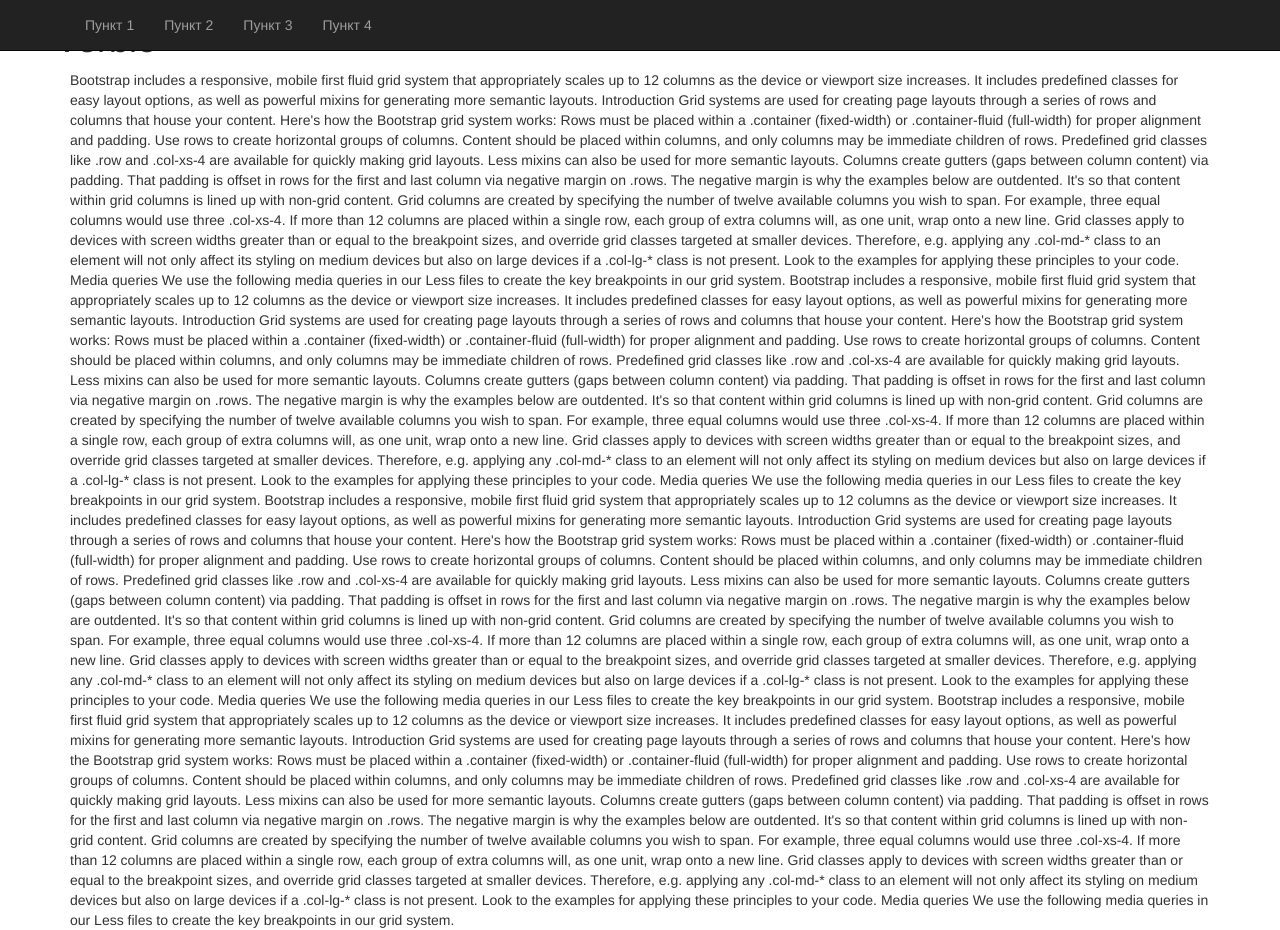
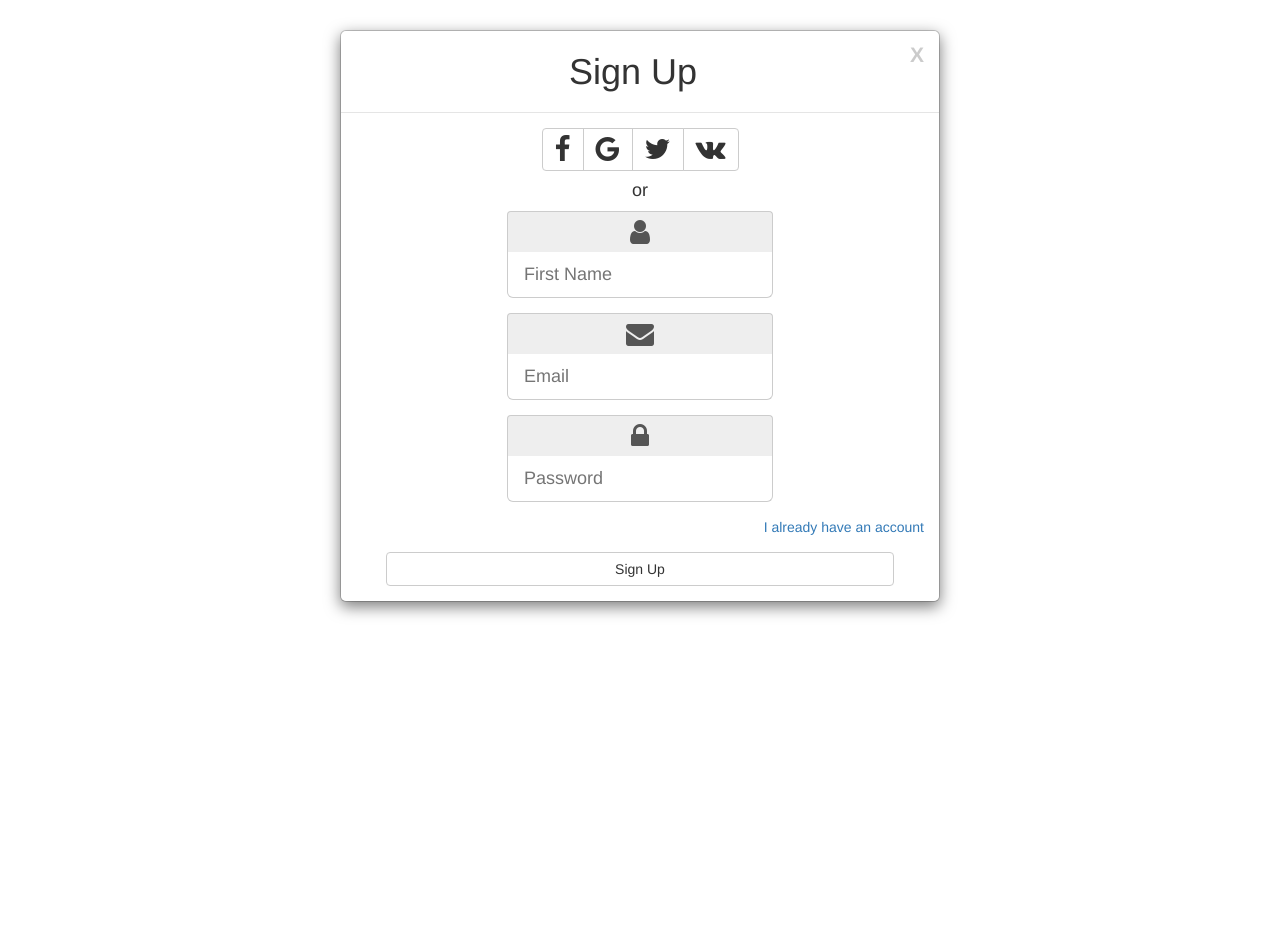
Before and after one commit to Gavrushuk/Verbio, a plain HTML site: page index.html in a window 1280 px wide. After the commit the page ends 800 px from the top, so only its background shows below. Drawn offline with nearby package versions, Linux system fonts and the light colour scheme.

Commit message:
Auth Window

```diff
--- a/index.html
+++ b/index.html
@@ -10,6 +10,7 @@
     <!-- Bootstrap -->
     <link href="css/bootstrap.css" rel="stylesheet">
     <link href="style.css" rel="stylesheet">
+    <link rel="stylesheet" href="https://maxcdn.bootstrapcdn.com/font-awesome/4.6.2/css/font-awesome.min.css">
 
     <!-- HTML5 shim and Respond.js for IE8 support of HTML5 elements and media queries -->
     <!-- WARNING: Respond.js doesn't work if you view the page via file:// -->
@@ -19,110 +20,79 @@
     <![endif]-->
   </head>
   <body>
-    <header class="container">
-        <div class="row">
-            <h1>Verbio</h1>
-            <div class="navbar navbar-inverse navbar-fixed-top">
-                <div class="container">
-                    <div class="navbar-header">
-                        <button type="button" class="navbar-toggle" data-toggle="collapse" data-target="#responsive-menu">
-                           <span class="sr-only"></span>
-                           <span class="icon-bar"></span>
-                           <span class="icon-bar"></span>
-                           <span class="icon-bar"></span>
-                        </button>
-                    </div>
-                    <div class="collapse navbar-collapse" id="responsive-menu">
-                        <ul class="nav navbar-nav">
-                            <li><a href="#">Пункт 1</a></li>
-                            <li><a href="#">Пункт 2</a></li>
-                            <li><a href="#">Пункт 3</a></li>
-                            <li><a href="#">Пункт 4</a></li>
-                        </ul>
+    <div class="container">
+        <div class="modal-dialog">
+            <div class="modal-content">
+                <div class="modal-header">
+                    <button type="button" class="close" arial-lable="Close">
+                        <span arial-hidden="true">X</span>
+                    </button>
+                    <h1 class="modal-title text-center">Sign Up</h1>
+                </div>
+                <div class="modal-body">
+                    <div class="container-fluid auto-form">
+                        <div class="row text-center row-span-2">
+                            <div class="btn-group">
+                                <button class="btn btn-default">
+                                    <i class="fa fa-facebook fa-2x"></i>
+                                </button>
+                                <button class="btn btn-default">
+                                    <i class="fa fa-google fa-2x"></i>
+                                </button>
+                                <button class="btn btn-default">
+                                    <i class="fa fa-twitter fa-2x"></i>
+                                </button>
+                                <button class="btn btn-default">
+                                    <i class="fa fa-vk fa-2x"></i>
+                                </button>
+                            </div>
+                        </div>
+                        <div class="row text-center row-span-2">
+                            <h4>or</h4>
+                        </div>
+                        <div class="row text-center">
+                            <form class="form-group">
+                                <div class="form-group input-signup">
+                                    <div class="btn-group">
+                                        <div class="input-style">
+                                            <i class="fa fa-2x fa-user"></i>
+                                        </div>
+                                        <input class="signup-input input-lg" type="text" name="first name" placeholder="First Name">
+                                    </div>
+                                </div>
+                                <div class="form-group input-signup">
+                                    <div class="btn-group">
+                                        <div class="input-style">
+                                            <i class="fa fa-2x fa-envelope"></i>
+                                        </div>
+                                        <input class="signup-input input-lg" type="email" name="email" placeholder="Email">
+                                    </div>
+                                </div>
+                                <div class="form-group input-signup">
+                                    <div class="btn-group">
+                                        <div class="input-style">
+                                            <i class="fa fa-2x fa-lock"></i>
+                                        </div>
+                                        <input class="signup-input input-lg" type="password" name="password" placeholder="Password">
+                                    </div>
+                                </div>
+                            </form>
+                        </div>
+                        <div class="row text-center">
+                            <a class="pull-right">I already have an account</a>
+                        </div>
+                        <div class="container-fluid">
+                            <div class="row text-center">
+                                <div class="col-xs-12">
+                                    <button class="btn-standard btn-flat-top btn-large btn-block btn btn-default" type="button" data-reactid=".a.1.0.0.3.0.0.0">Sign Up</button>
+                                </div>
+                            </div>
+                        </div>
                     </div>
                 </div>
             </div>
         </div>
-    </header>
-    <div class="container">
-        Bootstrap includes a responsive, mobile first fluid grid system that appropriately scales up to 12 columns as the device or viewport size increases. It includes predefined classes for easy layout options, as well as powerful mixins for generating more semantic layouts.
-Introduction
-
-Grid systems are used for creating page layouts through a series of rows and columns that house your content. Here's how the Bootstrap grid system works:
-
-    Rows must be placed within a .container (fixed-width) or .container-fluid (full-width) for proper alignment and padding.
-    Use rows to create horizontal groups of columns.
-    Content should be placed within columns, and only columns may be immediate children of rows.
-    Predefined grid classes like .row and .col-xs-4 are available for quickly making grid layouts. Less mixins can also be used for more semantic layouts.
-    Columns create gutters (gaps between column content) via padding. That padding is offset in rows for the first and last column via negative margin on .rows.
-    The negative margin is why the examples below are outdented. It's so that content within grid columns is lined up with non-grid content.
-    Grid columns are created by specifying the number of twelve available columns you wish to span. For example, three equal columns would use three .col-xs-4.
-    If more than 12 columns are placed within a single row, each group of extra columns will, as one unit, wrap onto a new line.
-    Grid classes apply to devices with screen widths greater than or equal to the breakpoint sizes, and override grid classes targeted at smaller devices. Therefore, e.g. applying any .col-md-* class to an element will not only affect its styling on medium devices but also on large devices if a .col-lg-* class is not present.
-
-Look to the examples for applying these principles to your code.
-Media queries
-
-We use the following media queries in our Less files to create the key breakpoints in our grid system.
-   Bootstrap includes a responsive, mobile first fluid grid system that appropriately scales up to 12 columns as the device or viewport size increases. It includes predefined classes for easy layout options, as well as powerful mixins for generating more semantic layouts.
-Introduction
-
-Grid systems are used for creating page layouts through a series of rows and columns that house your content. Here's how the Bootstrap grid system works:
-
-    Rows must be placed within a .container (fixed-width) or .container-fluid (full-width) for proper alignment and padding.
-    Use rows to create horizontal groups of columns.
-    Content should be placed within columns, and only columns may be immediate children of rows.
-    Predefined grid classes like .row and .col-xs-4 are available for quickly making grid layouts. Less mixins can also be used for more semantic layouts.
-    Columns create gutters (gaps between column content) via padding. That padding is offset in rows for the first and last column via negative margin on .rows.
-    The negative margin is why the examples below are outdented. It's so that content within grid columns is lined up with non-grid content.
-    Grid columns are created by specifying the number of twelve available columns you wish to span. For example, three equal columns would use three .col-xs-4.
-    If more than 12 columns are placed within a single row, each group of extra columns will, as one unit, wrap onto a new line.
-    Grid classes apply to devices with screen widths greater than or equal to the breakpoint sizes, and override grid classes targeted at smaller devices. Therefore, e.g. applying any .col-md-* class to an element will not only affect its styling on medium devices but also on large devices if a .col-lg-* class is not present.
-
-Look to the examples for applying these principles to your code.
-Media queries
-
-We use the following media queries in our Less files to create the key breakpoints in our grid system.
-   Bootstrap includes a responsive, mobile first fluid grid system that appropriately scales up to 12 columns as the device or viewport size increases. It includes predefined classes for easy layout options, as well as powerful mixins for generating more semantic layouts.
-Introduction
-
-Grid systems are used for creating page layouts through a series of rows and columns that house your content. Here's how the Bootstrap grid system works:
-
-    Rows must be placed within a .container (fixed-width) or .container-fluid (full-width) for proper alignment and padding.
-    Use rows to create horizontal groups of columns.
-    Content should be placed within columns, and only columns may be immediate children of rows.
-    Predefined grid classes like .row and .col-xs-4 are available for quickly making grid layouts. Less mixins can also be used for more semantic layouts.
-    Columns create gutters (gaps between column content) via padding. That padding is offset in rows for the first and last column via negative margin on .rows.
-    The negative margin is why the examples below are outdented. It's so that content within grid columns is lined up with non-grid content.
-    Grid columns are created by specifying the number of twelve available columns you wish to span. For example, three equal columns would use three .col-xs-4.
-    If more than 12 columns are placed within a single row, each group of extra columns will, as one unit, wrap onto a new line.
-    Grid classes apply to devices with screen widths greater than or equal to the breakpoint sizes, and override grid classes targeted at smaller devices. Therefore, e.g. applying any .col-md-* class to an element will not only affect its styling on medium devices but also on large devices if a .col-lg-* class is not present.
-
-Look to the examples for applying these principles to your code.
-Media queries
-
-We use the following media queries in our Less files to create the key breakpoints in our grid system.
-   Bootstrap includes a responsive, mobile first fluid grid system that appropriately scales up to 12 columns as the device or viewport size increases. It includes predefined classes for easy layout options, as well as powerful mixins for generating more semantic layouts.
-Introduction
-
-Grid systems are used for creating page layouts through a series of rows and columns that house your content. Here's how the Bootstrap grid system works:
-
-    Rows must be placed within a .container (fixed-width) or .container-fluid (full-width) for proper alignment and padding.
-    Use rows to create horizontal groups of columns.
-    Content should be placed within columns, and only columns may be immediate children of rows.
-    Predefined grid classes like .row and .col-xs-4 are available for quickly making grid layouts. Less mixins can also be used for more semantic layouts.
-    Columns create gutters (gaps between column content) via padding. That padding is offset in rows for the first and last column via negative margin on .rows.
-    The negative margin is why the examples below are outdented. It's so that content within grid columns is lined up with non-grid content.
-    Grid columns are created by specifying the number of twelve available columns you wish to span. For example, three equal columns would use three .col-xs-4.
-    If more than 12 columns are placed within a single row, each group of extra columns will, as one unit, wrap onto a new line.
-    Grid classes apply to devices with screen widths greater than or equal to the breakpoint sizes, and override grid classes targeted at smaller devices. Therefore, e.g. applying any .col-md-* class to an element will not only affect its styling on medium devices but also on large devices if a .col-lg-* class is not present.
-
-Look to the examples for applying these principles to your code.
-Media queries
-
-We use the following media queries in our Less files to create the key breakpoints in our grid system.
     </div>
-
     <!-- jQuery (necessary for Bootstrap's JavaScript plugins) -->
     <script src="https://ajax.googleapis.com/ajax/libs/jquery/1.11.3/jquery.min.js"></script>
     <!-- Include all compiled plugins (below), or include individual files as needed -->
--- a/style.css
+++ b/style.css
@@ -1,25 +1,33 @@
-/*div.col-md-4 {
-    height: 300px;
-    background: #333;
-    color: aqua;
-    line-height: 290px;
-    text-align: center;
-    border: solid 1px bisque;
-}
-.row {
-    background: yellow;
-}*/
-
-/*HEADER STYLE*/
-#header-site {
-    /*position: fixed;*/
-    width: 100%;
-    text-align: center;
-    background: gray;
+.input-signup {
+    padding-bottom: 0px;
 }
 
-.header-style {
-    border-right: solid 0.5px black;
-    border-left: solid 0.5px black;
-    height: 50px;
+.input-style {
+    border: 1px solid #ccc;
+    border-bottom: none;
+    border-top-left-radius: 4px;
+    border-top-right-radius: 4px;
+    background-color: #eee;
+    padding: 6px 12px;
+    font-size: 14px;
+    font-weight: normal;
+    line-height: 1;
+    color: #555;
+    text-align: center;
 }
+
+.signup-input {
+    border-top-left-radius: 0;
+    border-top-right-radius: 0;
+    border: 1px solid #ccc;
+    border-top: 0;
+}
+
+a:hover {
+    text-decoration: none;
+}
+
+a {
+    cursor: pointer;
+    padding-bottom: 15px;
+}
```
Also changed, not shown: img/Google-plus-icon.png (added), img/Twitter-icon.png (added), img/Vk-icon.png (added), img/facebook-icon.png (added).
